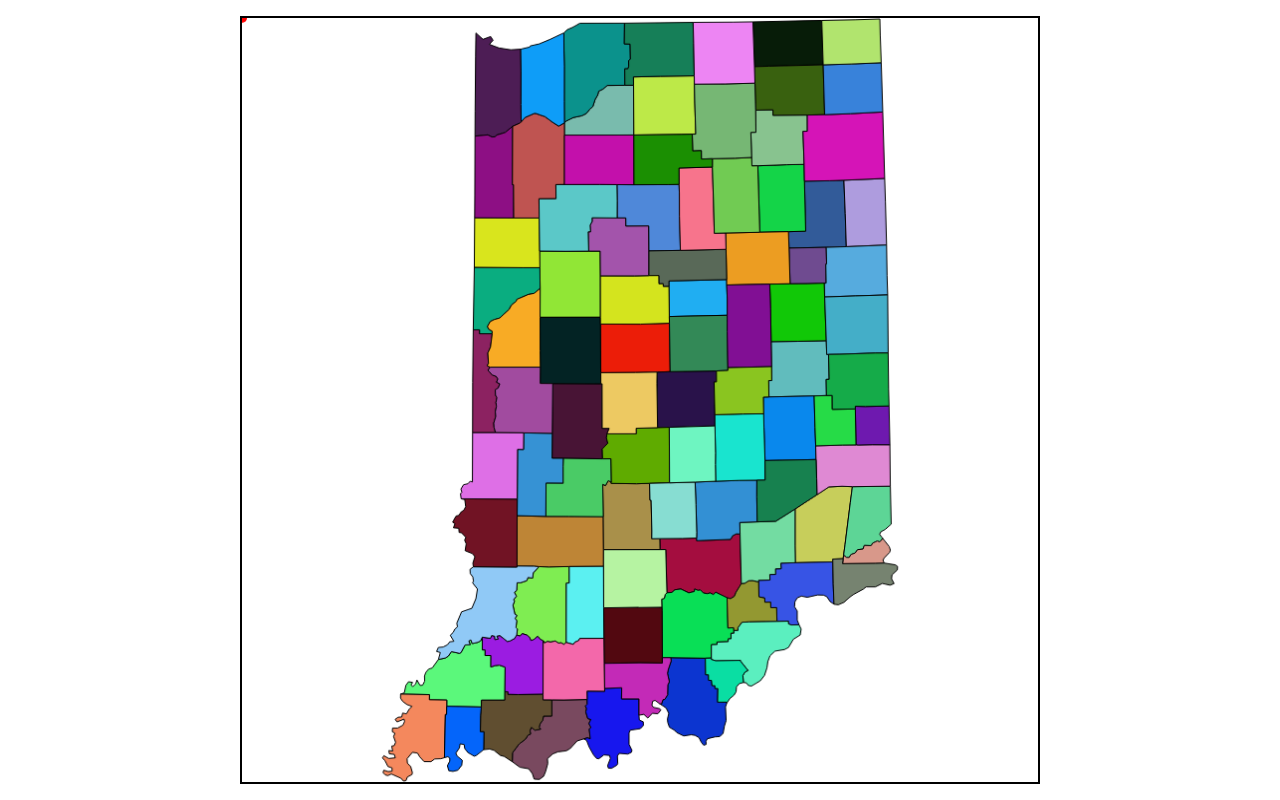
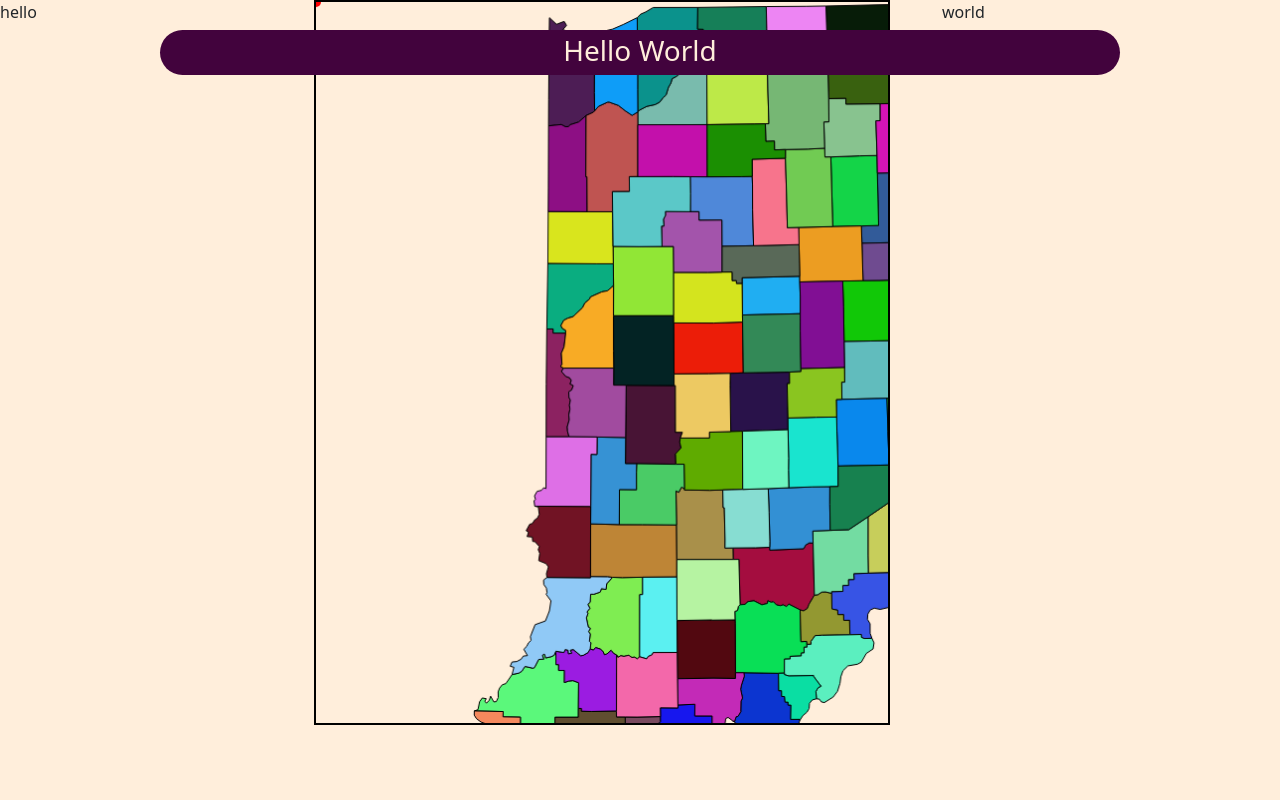
Before and after one commit to apet2929/CSSE280-FinalProject, a React (Create React App) app in the folder frontend/csse280-final-project/: page / in a window 1280 px wide. Built offline with nearby package versions, Linux system fonts and the light colour scheme.

Commit message:
Add header

```diff
--- a/frontend/csse280-final-project/src/App.css
+++ b/frontend/csse280-final-project/src/App.css
@@ -36,3 +36,22 @@
     transform: rotate(360deg);
   }
 }
+
+#header {
+  width: 75%;
+  height: 45px;
+  border-radius: 30px;
+  left: 0;
+  right: 0;
+  top: 30px;
+  text-align: center;
+
+  color: #FFEEDB;
+  margin-left: auto;
+  margin-right: auto;
+  background-color: #42033D;
+}
+
+#header > h3 {
+  padding: 0.25rem 0;
+}
--- a/frontend/csse280-final-project/src/App.tsx
+++ b/frontend/csse280-final-project/src/App.tsx
@@ -6,6 +6,7 @@ import Button from 'react-bootstrap/Button';
 
 import './App.css';
 import { MapView } from './MapView';
+import PageHeader from './PageHeader';
 
 const ExampleToast = ({ children } : {children : any}) => {
   const [show, toggleShow] = useState(true);
@@ -27,13 +28,32 @@ const App = () => {
   let root = document.getElementById('root')
   if(root) {
     root.style.height = "100vh";
+    root.style.background = "#FFEEDB"
+    root.style.padding = "0";
   }
+  let width = root?.clientWidth || 500;
+  let height = root?.clientHeight || 600;
+  let mapWidth = (width/2) * 0.9;
+  let mapHeight = height * 0.9;
+
   return (
-  <Container className="p-3 h-100">
-    <MapView name="map world!" />
-  </Container>
-);
-  }
+  <div className="container-fluid h-100 w-100">
+    <PageHeader />
+    <div className="row w-100 justify-content-center">
+      <div className="col-md-3 p-0">
+        hello
+      </div>
+      <div className="col-md-6 p-0">
+        <MapView width={mapWidth} height={mapHeight} />
+      </div>
+      <div className="col-md-3 p-0">
+        world
+      </div>
+    </div>
+
+  </div>
+  );
+}
 
 
 export default App;
--- a/frontend/csse280-final-project/src/MapView.tsx
+++ b/frontend/csse280-final-project/src/MapView.tsx
@@ -134,13 +134,11 @@ let county_svgs = [
     }
   })
 
-export interface Props {
-  name: string;
-  priority?: boolean;
+interface MapViewProps {
+  width: number,
+  height: number
+};
+
+export const MapView = (props: MapViewProps) => {
+  return <Canvas canvasWidth={props.width} canvasHeight={props.height} counties={counties}/>
 }
-
-export const MapView: React.FC<Props> = props => {
-    return <div className="h-100 d-flex align-items-center justify-content-center">
-      <Canvas canvasWidth={800} canvasHeight={800} counties={counties}/>
-    </div>
-}
--- /dev/null
+++ b/frontend/csse280-final-project/src/PageHeader.tsx
@@ -0,0 +1,7 @@
+const PageHeader = () => (
+    <div id="header" className="position-absolute">
+      <h3 className='align-middle'>Hello World</h3>
+    </div>
+)
+
+export default PageHeader;
```
